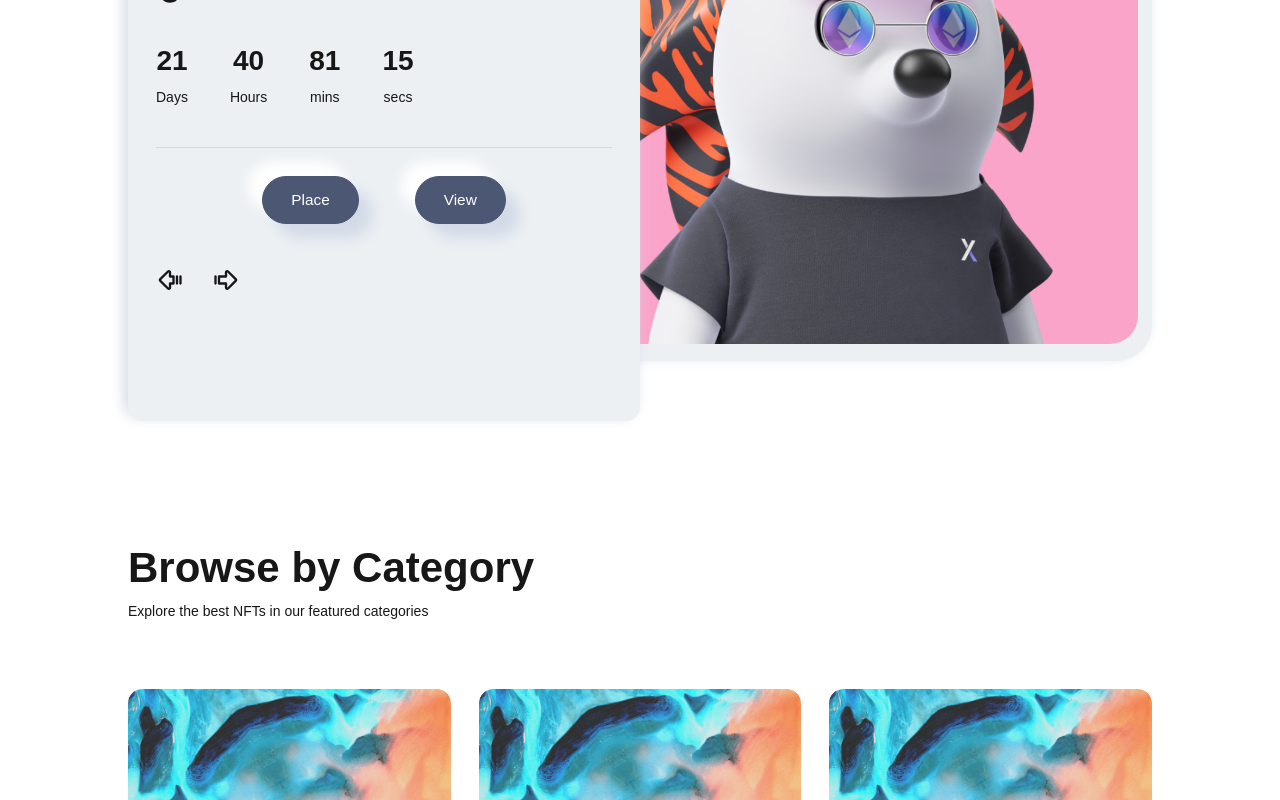
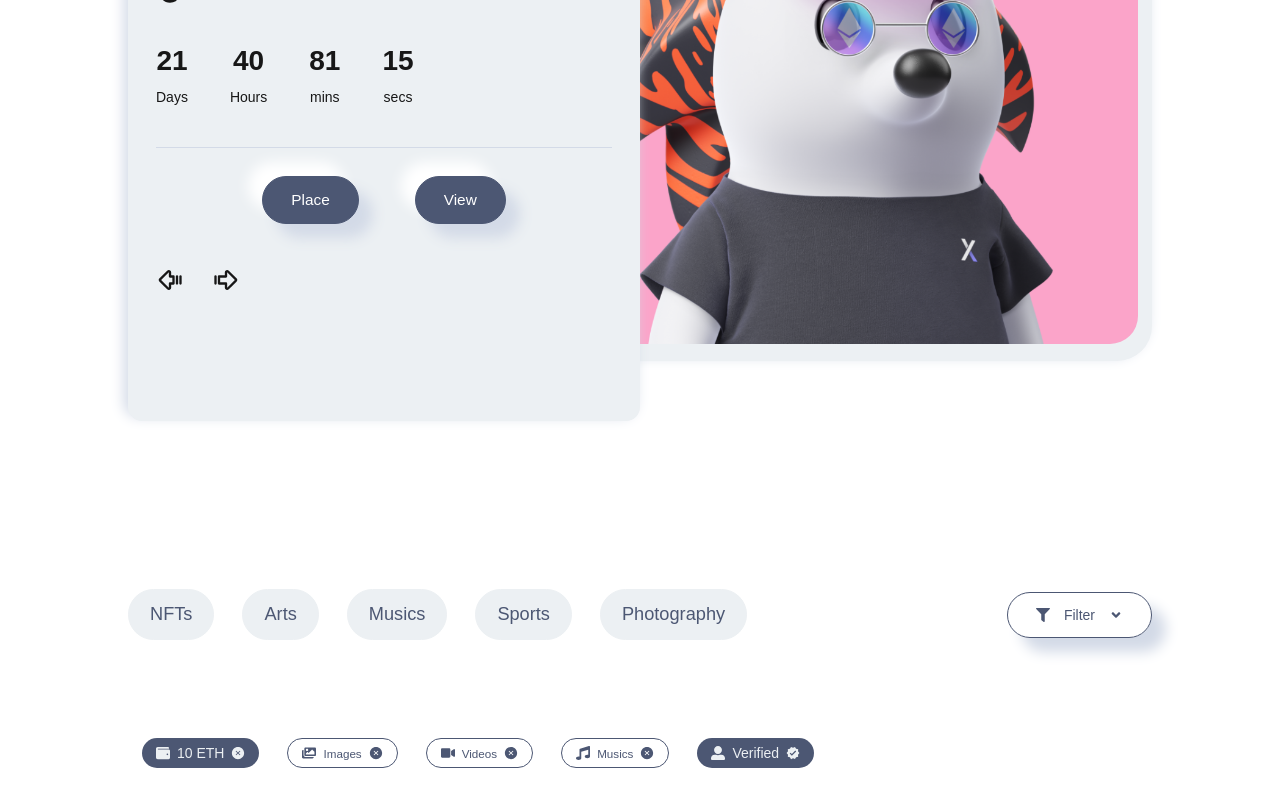
Before and after one commit to sam-sampreeth/NFT-Marketplace, a Next.js app in the folder nft-marketplace-template/: page / in a window 1280 px wide. Shown: the part 2000-2800 px from the top of the page. Built offline with nearby package versions, Linux system fonts and the light colour scheme.

Commit message:
Filter Component

```diff
--- /dev/null
+++ b/nft-marketplace-template/Components/Filter/Filter.jsx
@@ -0,0 +1,131 @@
+import React, { useState } from "react";
+import {
+  FaFilter,
+  FaAngleDown,
+  FaAngleUp,
+  FaWallet,
+  FaMusic,
+  FaVideo,
+  FaImages,
+  FaUserAlt,
+} from "react-icons/fa";
+import { AiFillCloseCircle } from "react-icons/ai";
+import { MdVerified } from "react-icons/md";
+import { TiTick } from "react-icons/ti";
+
+//INTERNAL IMPORT
+import Style from "./Filter.module.css";
+
+const Filter = () => {
+  const [filter, setFilter] = useState(true);
+  const [image, setImage] = useState(true);
+  const [video, setVideo] = useState(true);
+  const [music, setMusic] = useState(true);
+
+  //FUNCTION SECTION
+  const openFilter = () => {
+    if (!filter) {
+      setFilter(true);
+    } else {
+      setFilter(false);
+    }
+  };
+
+  const openImage = () => {
+    if (!image) {
+      setImage(true);
+    } else {
+      setImage(false);
+    }
+  };
+
+  const openVideo = () => {
+    if (!video) {
+      setVideo(true);
+    } else {
+      setVideo(false);
+    }
+  };
+
+  const openMusic = () => {
+    if (!music) {
+      setMusic(true);
+    } else {
+      setMusic(false);
+    }
+  };
+
+  return (
+    <div className={Style.filter}>
+      <div className={Style.filter_box}>
+        <div className={Style.filter_box_left}>
+          <button onClick={() => {}}>NFTs</button>
+          <button onClick={() => {}}>Arts</button>
+          <button onClick={() => {}}>Musics</button>
+          <button onClick={() => {}}>Sports</button>
+          <button onClick={() => {}}>Photography</button>
+        </div>
+
+        <div className={Style.filter_box_right}>
+          <div
+            className={Style.filter_box_right_box}
+            onClick={() => openFilter()}
+          >
+            <FaFilter />
+            <span>Filter</span> {filter ? <FaAngleDown /> : <FaAngleUp />}
+          </div>
+        </div>
+      </div>
+
+      {filter && (
+        <div className={Style.filter_box_items}>
+          <div className={Style.filter_box_items_box}>
+            <div className={Style.filter_box_items_box_item}>
+              <FaWallet /> <span>10 ETH</span>
+              <AiFillCloseCircle />
+            </div>
+          </div>
+
+          <div className={Style.filter_box_items_box}>
+            <div
+              className={Style.filter_box_items_box_item_trans}
+              onClick={() => openImage()}
+            >
+              <FaImages /> <small>Images</small>
+              {image ? <AiFillCloseCircle /> : <TiTick />}
+            </div>
+          </div>
+
+          <div className={Style.filter_box_items_box}>
+            <div
+              className={Style.filter_box_items_box_item_trans}
+              onClick={() => openVideo()}
+            >
+              <FaVideo /> <small>Videos</small>
+              {video ? <AiFillCloseCircle /> : <TiTick />}
+            </div>
+          </div>
+
+          <div className={Style.filter_box_items_box}>
+            <div
+              className={Style.filter_box_items_box_item_trans}
+              onClick={() => openMusic()}
+            >
+              <FaMusic /> <small>Musics</small>
+              {music ? <AiFillCloseCircle /> : <TiTick />}
+            </div>
+          </div>
+
+          <div className={Style.filter_box_items_box}>
+            <div className={Style.filter_box_items_box_item}>
+              <FaUserAlt /> <span>Verified</span>
+              <MdVerified />
+            </div>
+          </div>
+        </div>
+      )}
+    </div>
+  );
+};
+
+export default Filter;
--- /dev/null
+++ b/nft-marketplace-template/Components/Filter/Filter.module.css
@@ -0,0 +1,204 @@
+
+.filter{
+    padding: 4rem 0;
+    width: 100%;
+}
+
+.filter_box{
+    width: 80%;
+    margin: 0 auto;
+
+    display: flex;
+    align-items: center;
+    justify-content: space-between;
+    padding-bottom: 4rem ;
+}
+
+.filter_box_left{
+    display: flex;
+    gap: 2rem;
+}
+
+.filter_box_left button{
+    border: none;
+    outline: none;
+    padding: 1rem 1.5rem;
+    border-radius: 2rem;
+    border:  1px solid var(--main-bg-color);
+    transition: all .3s ease-in;
+    font-size: 1.3rem;
+    cursor: pointer;
+    background-color: var(--main-bg-color);
+    color: var(--icons-color);
+}
+.filter_box_left button:hover{
+    border:  1px solid var(--icons-color);
+    color: var(--icons-color);
+    box-shadow: var(--box-shadow);
+}
+
+.filter_box_right_box{
+    border:  1px solid var(--icons-color);
+    padding: 1rem 2rem;
+    border-radius: 2rem;
+    color: var(--icons-color);
+    box-shadow: var(--box-shadow);
+    cursor: pointer;
+    display: flex;
+    align-items: center;
+    gap: 1rem;
+}
+
+.filter_box_items{
+    width: 80%;
+    margin:  0 auto;
+    display: flex;
+    padding: 2rem 0;
+    border-top: 1px solid var(--icons-light-color);
+}
+
+.filter_box_items_box{
+    padding: 1rem;
+}
+
+.filter_box_items_box_item{
+    background-color: var(--icons-color);
+    padding: .5rem 1rem;
+    border-radius: 2rem;
+    color: var(--main-bg-color);
+    cursor: pointer;
+
+    display: flex;
+    align-items: center;
+    gap: .5rem;
+}
+
+.filter_box_items_box_item_trans{
+    border: 1px solid var(--icons-color);
+    color: var(--icons-color);
+    padding: .5rem 1rem;
+    border-radius: 2rem;
+    cursor: pointer;
+
+    display: flex;
+    align-items: center;
+    gap: .5rem;
+}
+
+@media screen and (min-device-width: 320px) and (max-device-width: 375px) {
+    .filter_box{
+        width: 90%;
+        display: grid;
+        gap: 4rem;
+    }
+    .filter_box_left{
+        display: grid;
+        grid-template-columns: repeat(3, 1fr);
+        gap: .5rem;
+    }
+
+    .filter_box_left button{
+        padding: .2rem;
+    }
+
+    .filter_box_items{
+        width: 90%;
+        display: grid;
+        grid-template-columns: repeat(2, 1fr);
+    }
+
+    .filter_box_right_box{
+        display: flex;
+        align-items: center;
+        justify-content: center;
+        gap: 4rem;
+        padding-inline: 2rem ;
+    }
+
+    .filter_box_items_box_item{
+        justify-content: space-between;
+    }
+
+    .filter_box_items_box_item_trans{
+        justify-content: space-between;
+    }
+
+}
+
+@media screen and (min-device-width: 377px) and (max-device-width: 425px) {
+    .filter_box{
+        display: grid;
+        gap: 4rem;
+        width: 90%;
+    }
+    .filter_box_left{
+        display: grid;
+        grid-template-columns: repeat(3, 1fr);
+    }
+
+    .filter_box_left button{
+        padding: 1rem;
+    }
+
+    .filter_box_items{
+        display: grid;
+        width: 90%;
+        grid-template-columns: repeat(2, 1fr);
+    }
+
+    .filter_box_right_box{
+        display: flex;
+        align-items: center;
+        justify-content: center;
+        gap: 4rem;
+        padding-inline: 2rem ;
+    }
+
+    .filter_box_items_box_item{
+        justify-content: space-between;
+    }
+
+    .filter_box_items_box_item_trans{
+        justify-content: space-between;
+    }
+
+}
+
+@media screen and (min-device-width: 427px) and (max-device-width: 786px) {
+    .filter_box{
+        display: grid;
+        gap: 4rem;
+        width: 90%;
+    }
+    .filter_box_left{
+        display: grid;
+        grid-template-columns: repeat(3, 1fr);
+    }
+
+    .filter_box_left button{
+        padding: 1rem;
+    }
+
+    .filter_box_items{
+        display: grid;
+        width: 90%;
+        grid-template-columns: repeat(2, 1fr);
+    }
+
+    .filter_box_right_box{
+        display: flex;
+        align-items: center;
+        justify-content: center;
+        gap: 4rem;
+        padding-inline: 2rem ;
+    }
+
+    .filter_box_items_box_item{
+        justify-content: space-between;
+    }
+
+    .filter_box_items_box_item_trans{
+        justify-content: space-between;
+    }
+
+}
--- a/nft-marketplace-template/Components/componentindex.js
+++ b/nft-marketplace-template/Components/componentindex.js
@@ -7,5 +7,6 @@
 import Subscribe from "./Subscribe/Subscribe";
 import Title from "./Title/Title";
 import Category from "./Category/Category";
+import Filter from "./Filter/Filter.jsx";
 
-export {Button, Footer, NavBar, HeroSection, Service, BigNFTSlider, Subscribe, Title, Category};
+export {Button, Footer, NavBar, HeroSection, Service, BigNFTSlider, Subscribe, Title, Category,Filter};
--- a/nft-marketplace-template/package.json
+++ b/nft-marketplace-template/package.json
@@ -9,8 +9,9 @@
     "lint": "next lint"
   },
   "dependencies": {
+    "next": "12.2.5",
     "react": "18.2.0",
     "react-dom": "18.2.0",
-    "next": "12.2.5"
+    "react-icons": "^5.5.0"
   }
 }
--- a/nft-marketplace-template/pages/index.js
+++ b/nft-marketplace-template/pages/index.js
@@ -1,7 +1,7 @@
 import React from 'react'
 //INTERNAL IMPORT
 import Style from "../styles/index.module.css";
-import { HeroSection, Service, BigNFTSlider, Subscribe, Title, Category } from "../Components/componentindex";
+import { HeroSection, Service, BigNFTSlider, Subscribe, Title, Category, Filter } from "../Components/componentindex";
 
 const Home = () => {
   return (
@@ -10,9 +10,12 @@
       <HeroSection/>
       <Service />
       <BigNFTSlider />
+      <Filter/>
       <Title heading="Browse by Category" paragraph="Explore the best NFTs in our featured categories"/>
       <Category />
       <Subscribe />
+
+
     </div>
   );
 };
```
Also changed, not shown: 1 other file (tests, documents, lock files or other folders).
